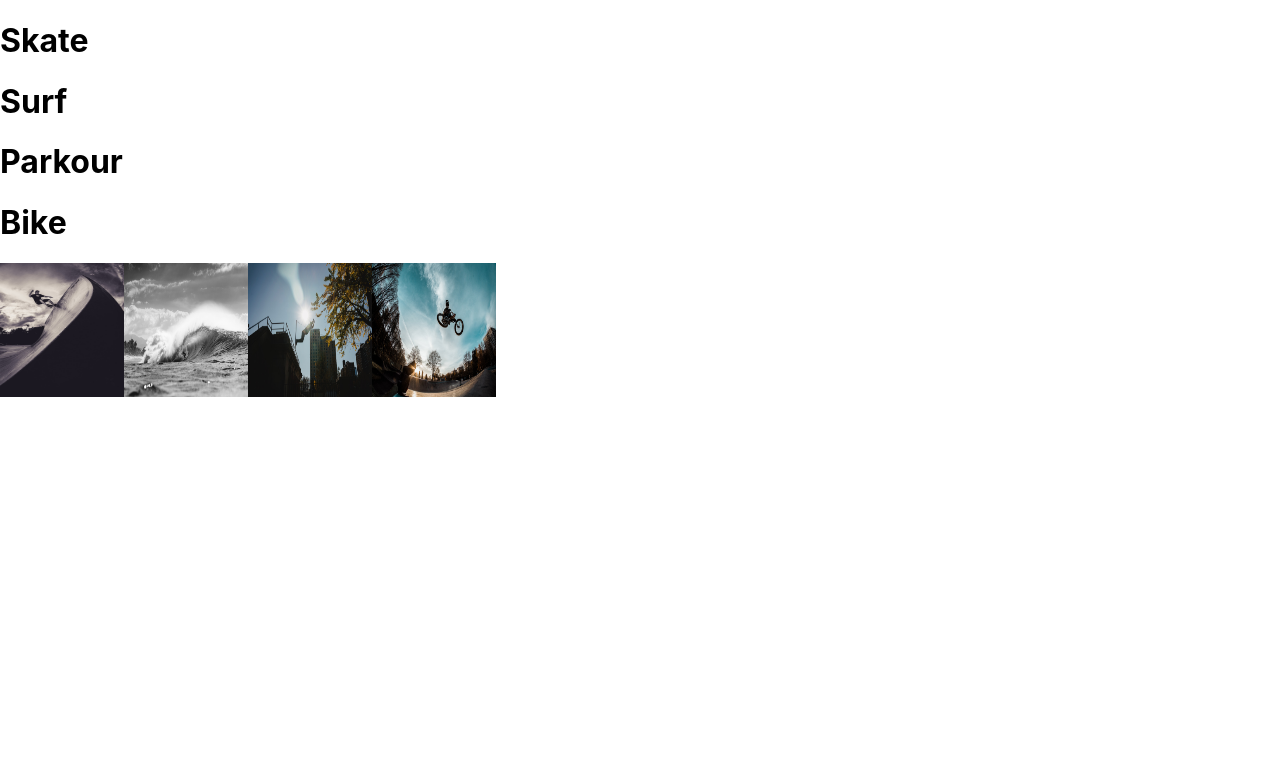
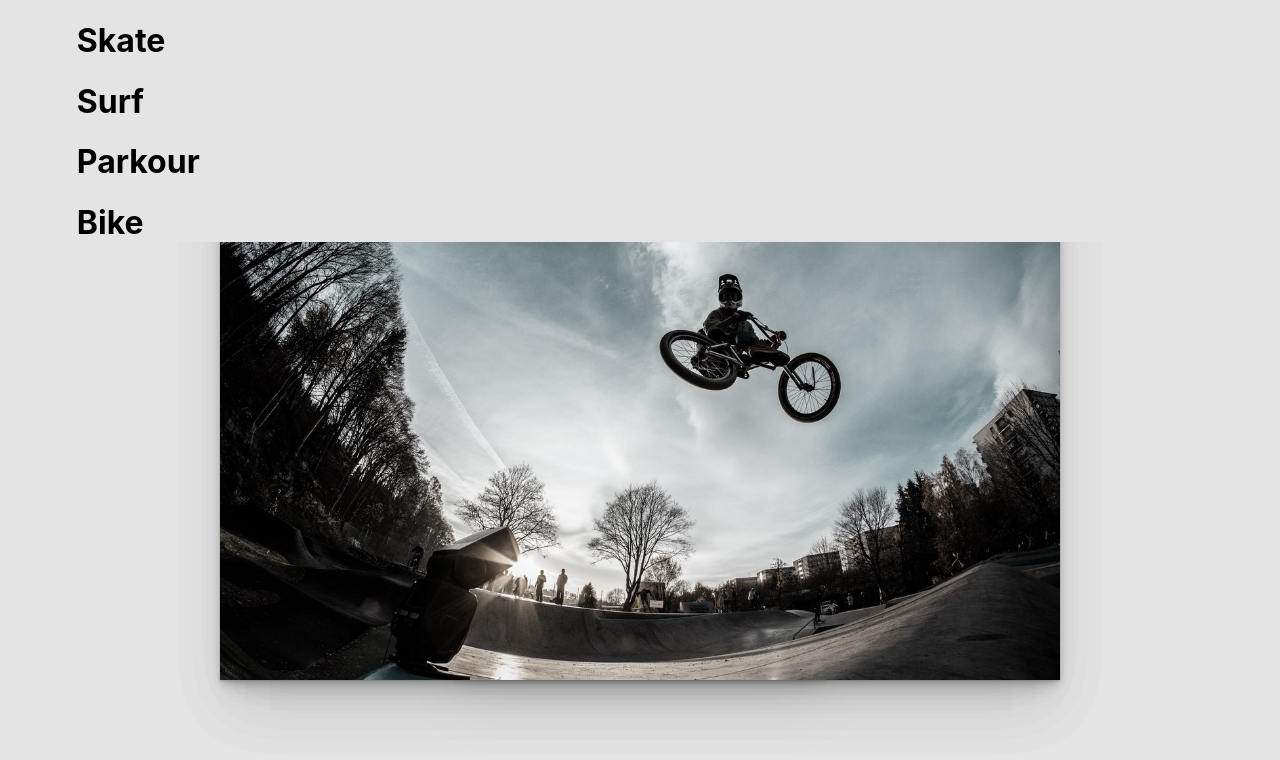
Before and after one commit to nicolasGolob/extrem-sports-3D, a React (Create React App) app: page / in a window 1280 px wide. Shown: the top 760 px of the page. Built offline with nearby package versions, Linux system fonts and the light colour scheme.

Commit message:
image page css

```diff
--- a/package.json
+++ b/package.json
@@ -10,6 +10,7 @@
     "react": "^17.0.2",
     "react-dom": "^17.0.2",
     "react-scripts": "4.0.3",
+    "sass": "^1.36.0",
     "web-vitals": "^1.1.2"
   },
   "scripts": {
--- a/src/App.css
+++ b/src/App.css
@@ -1,38 +1,4 @@
-.App {
-  text-align: center;
+*{
+  background: #e4e4e4;
+
 }
-
-.App-logo {
-  height: 40vmin;
-  pointer-events: none;
-}
-
-@media (prefers-reduced-motion: no-preference) {
-  .App-logo {
-    animation: App-logo-spin infinite 20s linear;
-  }
-}
-
-.App-header {
-  background-color: #282c34;
-  min-height: 100vh;
-  display: flex;
-  flex-direction: column;
-  align-items: center;
-  justify-content: center;
-  font-size: calc(10px + 2vmin);
-  color: white;
-}
-
-.App-link {
-  color: #61dafb;
-}
-
-@keyframes App-logo-spin {
-  from {
-    transform: rotate(0deg);
-  }
-  to {
-    transform: rotate(360deg);
-  }
-}
--- a/src/components/Image.js
+++ b/src/components/Image.js
@@ -9,8 +9,6 @@ export default function Image({image, active, rotationPosition}) {
           alt={''}
           className={cn({active})}
           src={require(`../assets/${image}`).default}
-          height={134}
-          width={124}
           style={{ transform: active ? `scale(1.1) rotate(${rotationPosition}deg)`: `rotate(${rotationPosition}deg)`}}
         />
     </>
--- a/src/page/Home.css
+++ b/src/page/Home.css
@@ -0,0 +1,30 @@
+.home-container{
+    padding:0 6vw;
+    z-index:40;
+}
+
+.image-container{
+    display: flex;
+    justify-content: center;
+    align-items: center;
+    position: fixed;
+    margin-left: -6vw;
+    width: 100%;
+    height:100vh;
+    z-index: -1;
+    top:0;
+}
+
+img {
+    position: absolute;
+    width: auto;
+    height: 70vh;
+    transition: transform 0.1s ease-in-out;
+    filter: grayscale(0.7);
+    z-index: 38;
+    box-shadow: 0 1px 2px rgba(0, 0, 0, 0.04), 0 2px 4px rgba(0, 0, 0, 0.04), 0 4px 8px rgba(0, 0, 0, 0.04), 0 8px 16px rgba(0, 0, 0, 0.04), 0 16px 32px rgba(0, 0, 0, 0.04), 0 32px 64px rgba(0, 0, 0, 0.04);
+}
+
+img active {
+    z-index: 50;
+}
--- a/src/page/Home.js
+++ b/src/page/Home.js
@@ -11,7 +11,7 @@ export default function Home() {
     const [activeIndex, setActiveIndex] = useState(-1);
 
     const handleSetRotation = (itemIndex)=>{
-        const newImageRotation = Math.random() * 5 * (Math.round(Math.random) ? 1 : -1);
+        const newImageRotation = Math.random() * 5 * (Math.round(Math.random()) ? 1 : -1);
         // recall round will round up, and randomly return either 0 or 1
         const temporaryState = [...rotationPosition];
         temporaryState[itemIndex]=newImageRotation;
```
Also changed, not shown: 1 other file (tests, documents, lock files or other folders).
